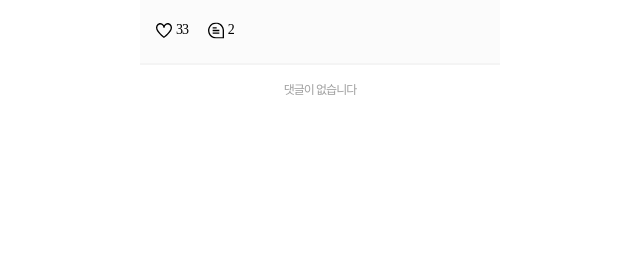
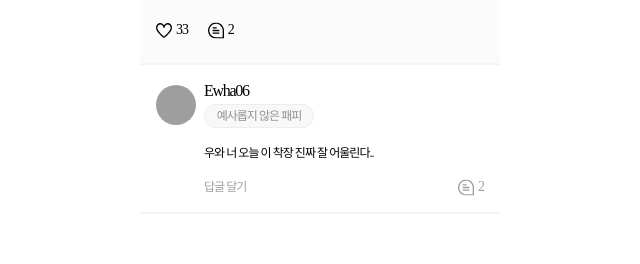
Before and after one commit to Coollaafi/Coollaafi_Frontend, a React (Create React App) app: page /community/0 in a window 1280 px wide. Shown: the part 452-716 px from the top of the page, without its empty margins (320-960 px from the left). Built offline with nearby package versions, Linux system fonts and the light colour scheme; grey boxes are pictures that could not be loaded; a web font is replaced by a local one.

Commit message:
feat: #4 답글달기버튼 클릭 시, 커서가 나오도록 / 업로드버튼 클릭 시, textarea 속 내용 사라지도록

```diff
--- a/src/components/community/CommentBox.tsx
+++ b/src/components/community/CommentBox.tsx
@@ -1,6 +1,6 @@
 import styled from 'styled-components';
 import Comment from './Comment';
-import { useState } from 'react';
+import React, { useEffect, useState } from 'react';
 import { Desc_150_reg, Account_alert_reg } from 'styles/typography';
 import { ReactComponent as CommentIcon } from '../../assets/icons/comment.svg';
 
@@ -74,13 +74,24 @@ type CommentBoxProps = {
         content: string;
       }[]
     | undefined;
+
+  onClickComment(): void;
+  isInput: boolean;
+  inputRef: React.RefObject<HTMLTextAreaElement>;
 };
+
 export default function CommentBox({
   mainComment,
   subComment,
+  onClickComment,
+  isInput,
+  inputRef,
 }: CommentBoxProps) {
   const [isClicked, setIsClicked] = useState(false);
-  const [isInput, setIsInput] = useState(false);
+
+  useEffect(() => {
+    inputRef.current?.focus();
+  }, [isInput]);
 
   return (
     <Container isBlank={mainComment == undefined ? true : false}>
@@ -108,13 +119,13 @@ export default function CommentBox({
                   />
                 </div>
               ))}
-              <CommentBtn onClick={() => setIsInput(true)}>
+              <CommentBtn onClick={onClickComment}>
                 <Desc_150_reg>답글 달기</Desc_150_reg>
               </CommentBtn>
             </ReCommentBox>
           ) : (
             <BarBox>
-              <CommentBtn onClick={() => setIsInput(true)}>
+              <CommentBtn onClick={onClickComment}>
                 <Desc_150_reg>답글 달기</Desc_150_reg>
               </CommentBtn>
               {subComment && (
--- a/src/pages/community-detail.tsx
+++ b/src/pages/community-detail.tsx
@@ -4,7 +4,7 @@ import Post from 'components/community/Post';
 import CommentBox from 'components/community/CommentBox';
 import { ReactComponent as UploadIcon } from '../assets/icons/comment-upload.svg';
 import { useParams } from 'react-router-dom';
-import { useState } from 'react';
+import { useState, useRef } from 'react';
 
 const Container = styled.div`
   width: 360px;
@@ -69,8 +69,19 @@ const Icon = styled.div`
 `;
 
 export default function CommunityDetailPage() {
-  const params = useParams();
   const [row, setRow] = useState(1);
+  const inputRef = useRef<HTMLTextAreaElement>(null);
+  const [isInput, setIsInput] = useState<boolean>(false);
+
+  const onClickComment = () => {
+    setIsInput(!isInput);
+  };
+
+  const onClickUpload = () => {
+    if (inputRef.current) {
+      inputRef.current.value = '';
+    }
+  };
 
   const mainComment = {
     commentId: 0,
@@ -122,11 +133,17 @@ export default function CommunityDetailPage() {
           postId={3}
         />
       </PostBox>
-      <CommentBox mainComment={undefined} subComment={undefined} />
+      <CommentBox
+        mainComment={mainComment}
+        subComment={subComment}
+        onClickComment={onClickComment}
+        isInput={isInput}
+        inputRef={inputRef}
+      />
       <InputBox>
         <ProfileImage src="https://i.ibb.co/LNpPpWJ/image.jpg" />
-        <Input row={row} />
-        <Icon>
+        <Input ref={inputRef} row={row} />
+        <Icon onClick={onClickUpload}>
           <UploadIcon />
         </Icon>
       </InputBox>
```
